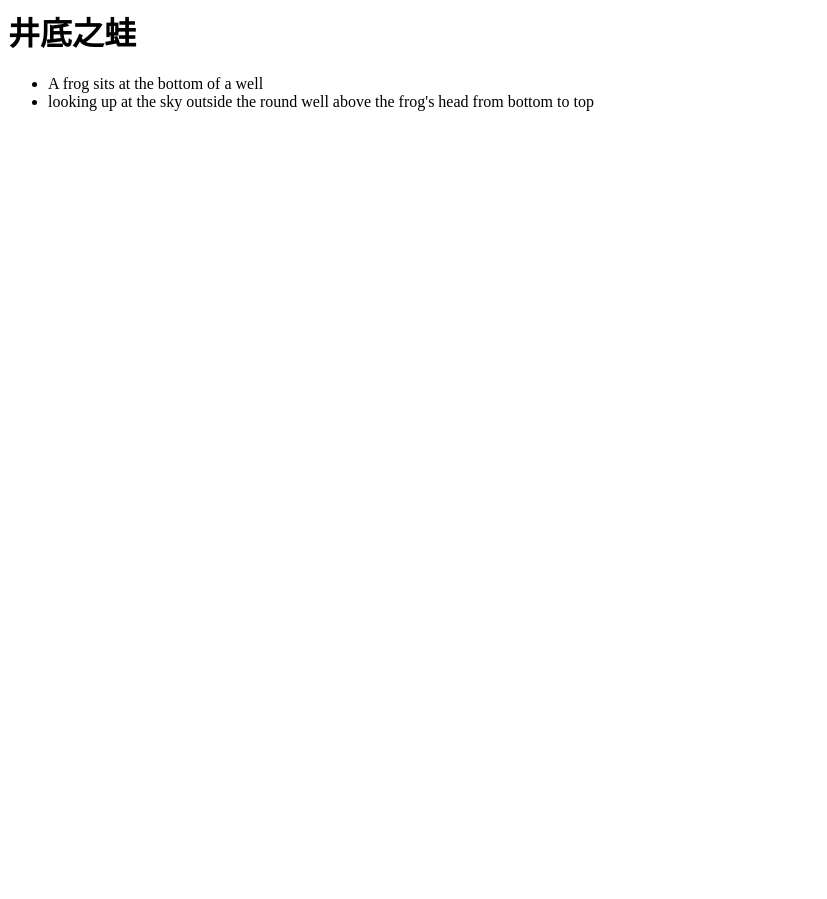
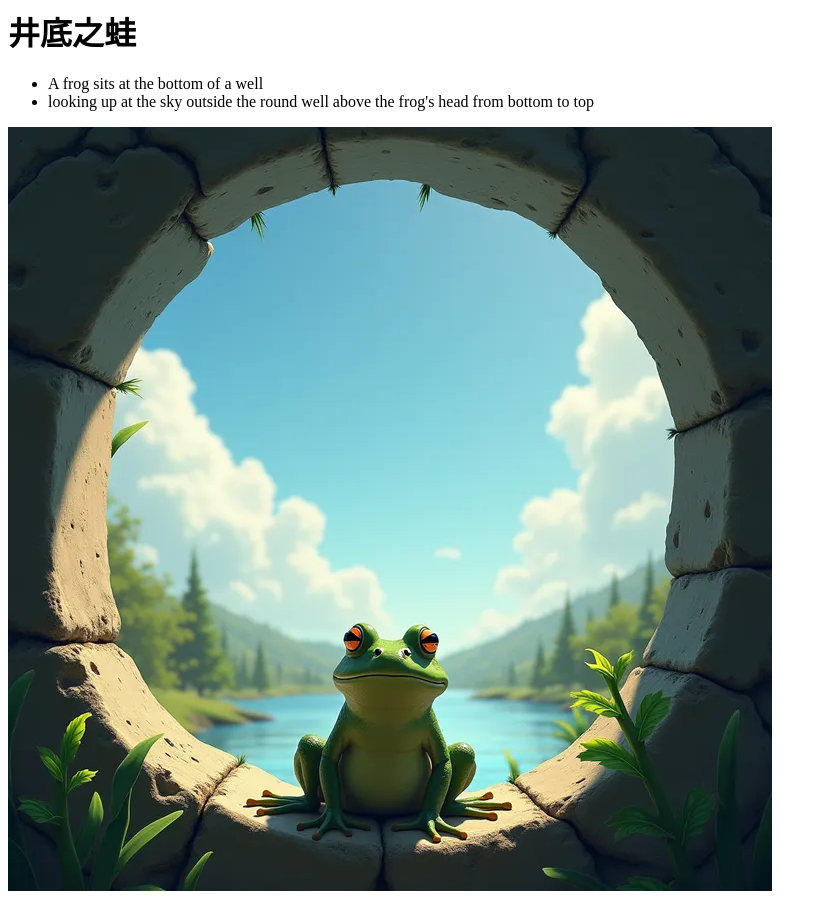
Before and after one commit to kuro-ycir/kuro-ai-show, a plain HTML site: page index.html in a window 1280 px wide. Shown: the whole page, without its empty margins (0-827 px from the left). Before the commit the page ends 800 px from the top, so only its background shows below. Drawn offline with Linux system fonts and the light colour scheme.

Commit message:
Update index.html

```diff
--- a/index.html
+++ b/index.html
@@ -3,3 +3,4 @@
   <li>A frog sits at the bottom of a well</li>
   <li>looking up at the sky outside the round well above the frog's head from bottom to top</li>
 </ul>
+<img src="qw.png">
```
